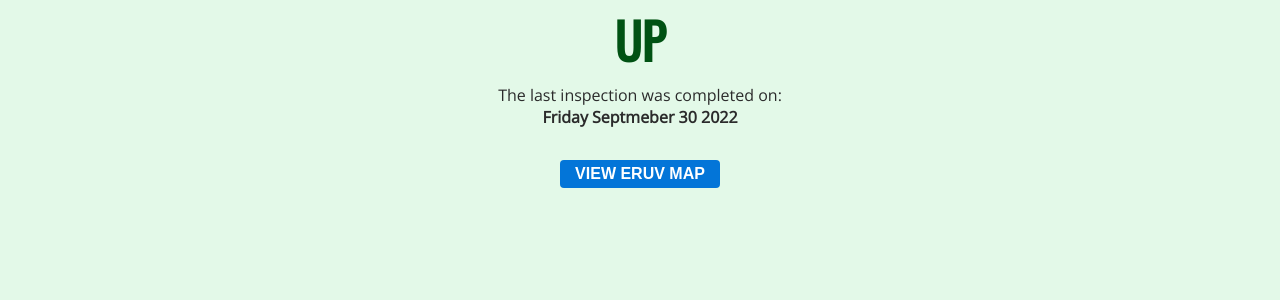
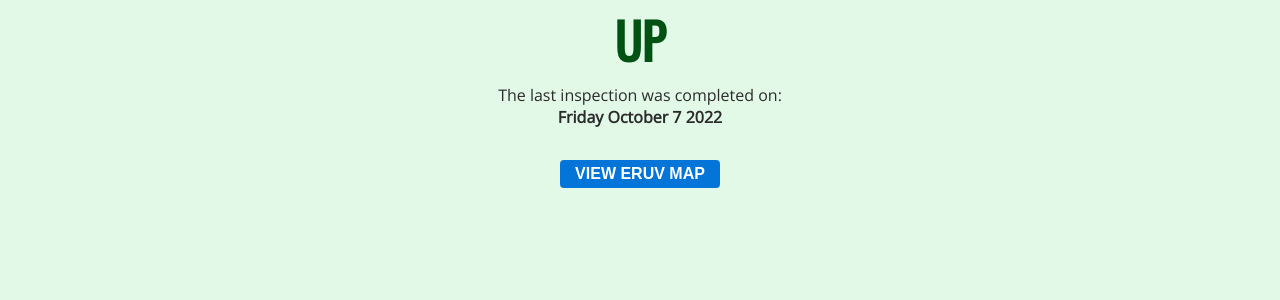
Before and after one commit to MisterGlass/eiruv, a Jekyll site: the page built from docs/index.md, in a window 1280 px wide. Shown: the part 132-432 px from the top of the page. Built offline with Jekyll 4.4.1, drawn with Linux system fonts in a browser that asks for light colours; our own code applies the rules of GitHub Pages for plain Markdown files.

Commit message:
Update eruv_status.yml

```diff
--- a/docs/_data/eruv_status.yml
+++ b/docs/_data/eruv_status.yml
@@ -1,3 +1,3 @@
 status: "Up"
-date: "Friday Septmeber 30 2022"
+date: "Friday October 7 2022"
 details: ""
```
